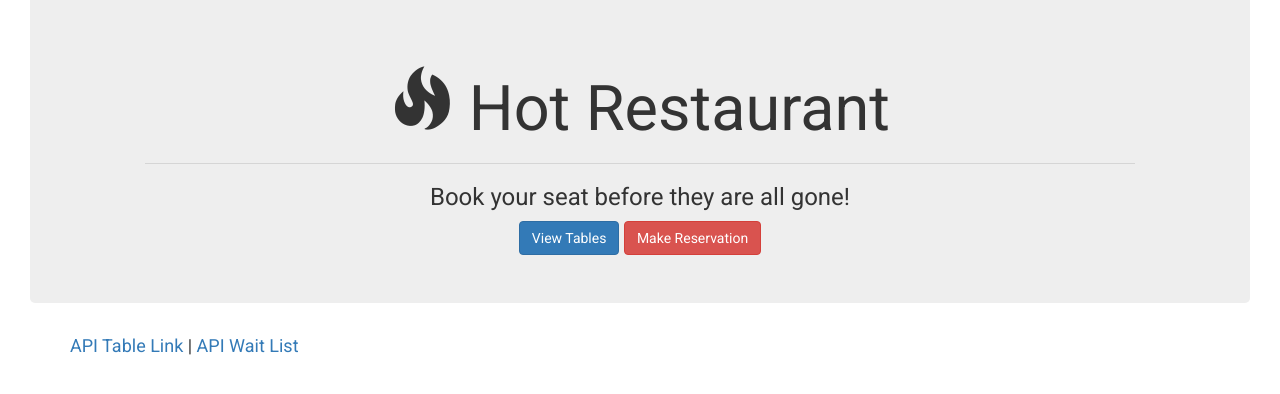
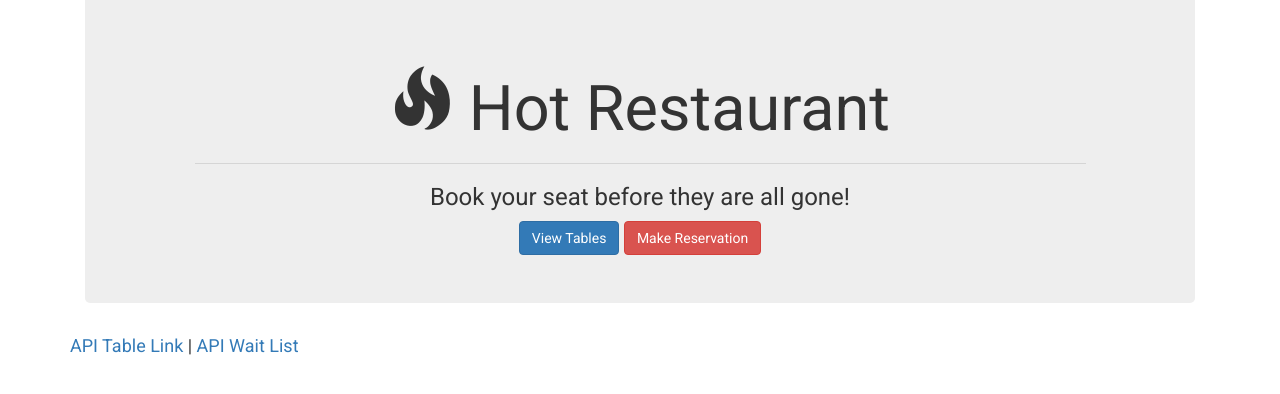
Before and after one commit to omes000/hotrestaurant, a website: page home.html in a window 1280 px wide. Drawn offline with nearby package versions, Linux system fonts and the light colour scheme.

Commit message:
Final Commit

```diff
--- a/home.html
+++ b/home.html
@@ -13,9 +13,9 @@
 </head>
 <body>
 
-	<div class="container-fluid">
+	<div class="container">
 			<div class="col-md-12">
-			<div id="top_header" class="jumbotron">
+				<div id="top_header" class="jumbotron vertical-center text-center">
 						<h1><span class="glyphicon glyphicon-fire"></span> Hot Restaurant</h1>
 						<hr>
 						<h3>Book your seat before they are all gone!</h3>
```
Also changed, not shown: make.html (+7 -4 lines), view.html (+3 -1 lines). Lines whose indentation alone changed are shown as unchanged.
